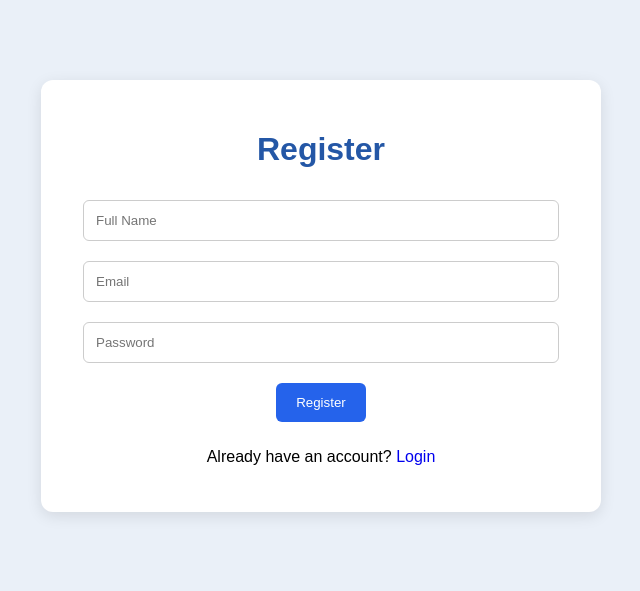
After one commit to Malfuse7281/OnlineQuizApplication, a Flask app: page /register in a window 1280 px wide. The commit adds this page. Shown: the top 591 px of the page, without its empty margins (319-959 px from the left). Run offline with Flask 3, Linux system fonts and the light colour scheme.

Commit message:
Add login and registration feature

```diff
--- a/app.py
+++ b/app.py
@@ -1,8 +1,10 @@
 
-from flask import Flask, render_template, request
+from flask import Flask, render_template, request, redirect, url_for, session
 import sqlite3
+from werkzeug.security import generate_password_hash, check_password_hash
 
 app = Flask(__name__)
+app.secret_key = "quiz_app_secret_key_2026"
 
 def connect_db():
     return sqlite3.connect("quiz.db")
@@ -12,6 +14,10 @@ def create_db():
     con.execute("""CREATE TABLE IF NOT EXISTS questions
     (id INTEGER PRIMARY KEY, question TEXT,
     op1 TEXT, op2 TEXT, op3 TEXT, op4 TEXT, answer TEXT)""")
+
+    con.execute("""CREATE TABLE IF NOT EXISTS users
+    (id INTEGER PRIMARY KEY AUTOINCREMENT,
+    name TEXT, email TEXT UNIQUE, password TEXT)""")
 
     count = con.execute("SELECT COUNT(*) FROM questions").fetchone()[0]
 
@@ -28,24 +34,81 @@ def create_db():
         (question,op1,op2,op3,op4,answer)
         VALUES (?,?,?,?,?,?)""", data)
 
+    con.execute("""CREATE TABLE IF NOT EXISTS results
+    (id INTEGER PRIMARY KEY, username TEXT, score INTEGER, total INTEGER)""")
+
     con.commit()
     con.close()
 
 @app.route("/")
 def home():
+    if session.get("user_id"):
+        return redirect(url_for("quiz"))
     return render_template("index.html")
 
-@app.route("/quiz", methods=["POST"])
+@app.route("/register", methods=["GET", "POST"])
+def register():
+    if request.method == "POST":
+        name = request.form["name"]
+        email = request.form["email"]
+        password = request.form["password"]
+
+        con = connect_db()
+        try:
+            con.execute("INSERT INTO users (name,email,password) VALUES (?,?,?)",
+                        (name, email, generate_password_hash(password)))
+            con.commit()
+            con.close()
+            return redirect(url_for("login"))
+        except sqlite3.IntegrityError:
+            con.close()
+            return render_template("register.html",
+                                  error="Email already registered!")
+
+    return render_template("register.html")
+
+@app.route("/login", methods=["GET", "POST"])
+def login():
+    if request.method == "POST":
+        email = request.form["email"]
+        password = request.form["password"]
+
+        con = connect_db()
+        user = con.execute("SELECT * FROM users WHERE email=?",
+                           (email,)).fetchone()
+        con.close()
+
+        if user and check_password_hash(user[3], password):
+            session["user_id"] = user[0]
+            session["name"] = user[1]
+            return redirect(url_for("quiz"))
+
+        return render_template("login.html", error="Invalid email or password!")
+
+    return render_template("login.html")
+
+@app.route("/logout")
+def logout():
+    session.clear()
+    return redirect(url_for("home"))
+
+@app.route("/quiz", methods=["GET"])
 def quiz():
-    name = request.form["username"]
+    if not session.get("user_id"):
+        return redirect(url_for("login"))
+
     con = connect_db()
     questions = con.execute("SELECT * FROM questions").fetchall()
     con.close()
-    return render_template("quiz.html", questions=questions, name=name)
+    return render_template("quiz.html", questions=questions,
+                           name=session["name"])
 
 @app.route("/result", methods=["POST"])
 def result():
-    name = request.form["username"]
+    if not session.get("user_id"):
+        return redirect(url_for("login"))
+
+    name = session["name"]
     con = connect_db()
     questions = con.execute("SELECT * FROM questions").fetchall()
 
@@ -56,7 +119,6 @@ def result():
 
     total = len(questions)
 
-    con.execute("CREATE TABLE IF NOT EXISTS results (id INTEGER PRIMARY KEY, username TEXT, score INTEGER, total INTEGER)")
     con.execute("INSERT INTO results (username,score,total) VALUES (?,?,?)",
                 (name,score,total))
     con.commit()
--- a/static/style.css
+++ b/static/style.css
@@ -51,3 +51,48 @@ button {
 button:hover {
     background: #163d78;
 }
+
+.container {
+    max-width: 500px;
+    margin: 50px auto;
+    padding: 30px;
+    text-align: center;
+    background: white;
+    border-radius: 12px;
+    box-shadow: 0 4px 15px rgba(0,0,0,0.1);
+}
+
+input[type="text"],
+input[type="email"],
+input[type="password"] {
+    width: 90%;
+    padding: 12px;
+    margin: 10px 0;
+    border: 1px solid #ccc;
+    border-radius: 6px;
+}
+
+button {
+    padding: 12px 20px;
+    margin: 10px;
+    background-color: #2563eb;
+    color: white;
+    border: none;
+    border-radius: 6px;
+    cursor: pointer;
+}
+
+button:hover {
+    background-color: #1d4ed8;
+}
+
+.question {
+    text-align: left;
+    margin: 20px 0;
+    padding: 15px;
+    border-bottom: 1px solid #ddd;
+}
+
+a {
+    text-decoration: none;
+}
--- /dev/null
+++ b/templates/register.html
@@ -0,0 +1,28 @@
+
+<!DOCTYPE html>
+<html>
+<head>
+    <title>Register</title>
+    <link rel="stylesheet" href="{{ url_for('static', filename='style.css') }}">
+</head>
+<body>
+    <div class="container">
+        <h1>Register</h1>
+
+        {% if error %}
+            <p style="color:red;">{{ error }}</p>
+        {% endif %}
+
+        <form method="POST">
+            <input type="text" name="name" placeholder="Full Name" required>
+            <input type="email" name="email" placeholder="Email" required>
+            <input type="password" name="password" placeholder="Password" required>
+            <button type="submit">Register</button>
+        </form>
+
+        <p>Already have an account?
+            <a href="{{ url_for('login') }}">Login</a>
+        </p>
+    </div>
+</body>
+</html>
```
Also changed, not shown: templates/index.html (+12 -10 lines), templates/login.html (added, +27 -0 lines), templates/quiz.html (+11 -13 lines), templates/result.html (+13 -7 lines).
